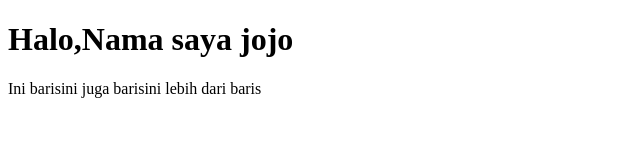
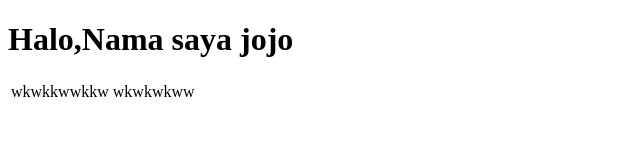
Before and after one commit to kocak345/kamutiga, a plain HTML site: page index.html in a window 1280 px wide. Shown: the whole page, without its empty margins (0-640 px from the left). Drawn offline with Linux system fonts and the light colour scheme.

Commit message:
Update index.html

```diff
--- a/index.html
+++ b/index.html
@@ -8,9 +8,10 @@
 <body>
     <h1>Halo,Nama saya jojo</h1>
     <table>
-        <tr>Ini baris</tr>
-        <tr>ini juga baris</tr>
-        <tr>ini lebih dari baris</tr>
+        <tr>
+            <td>wkwkkwwkkw</td>
+            <td>wkwkwkww</td>
+        </tr>
     </table>
 </body>
 </html>
```
